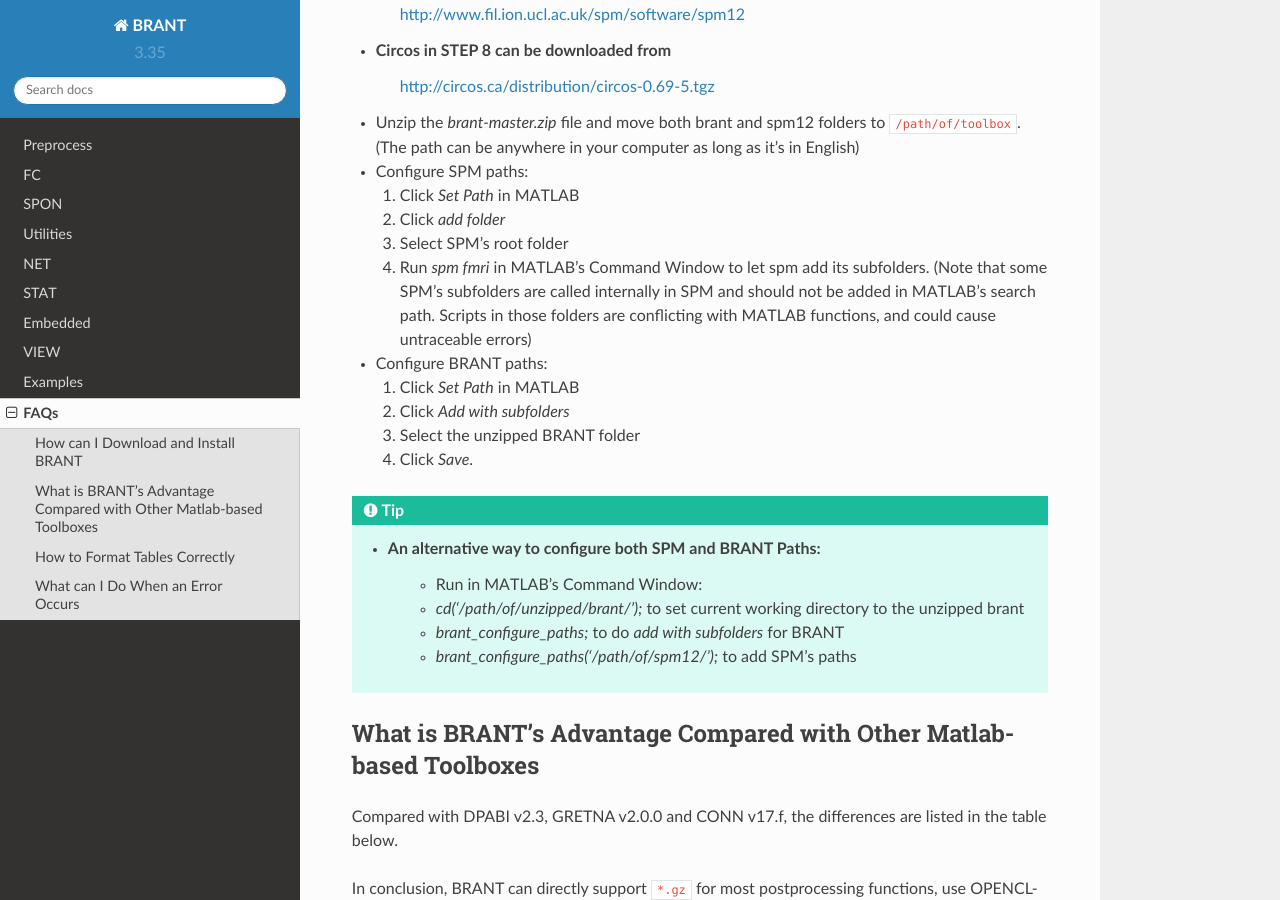
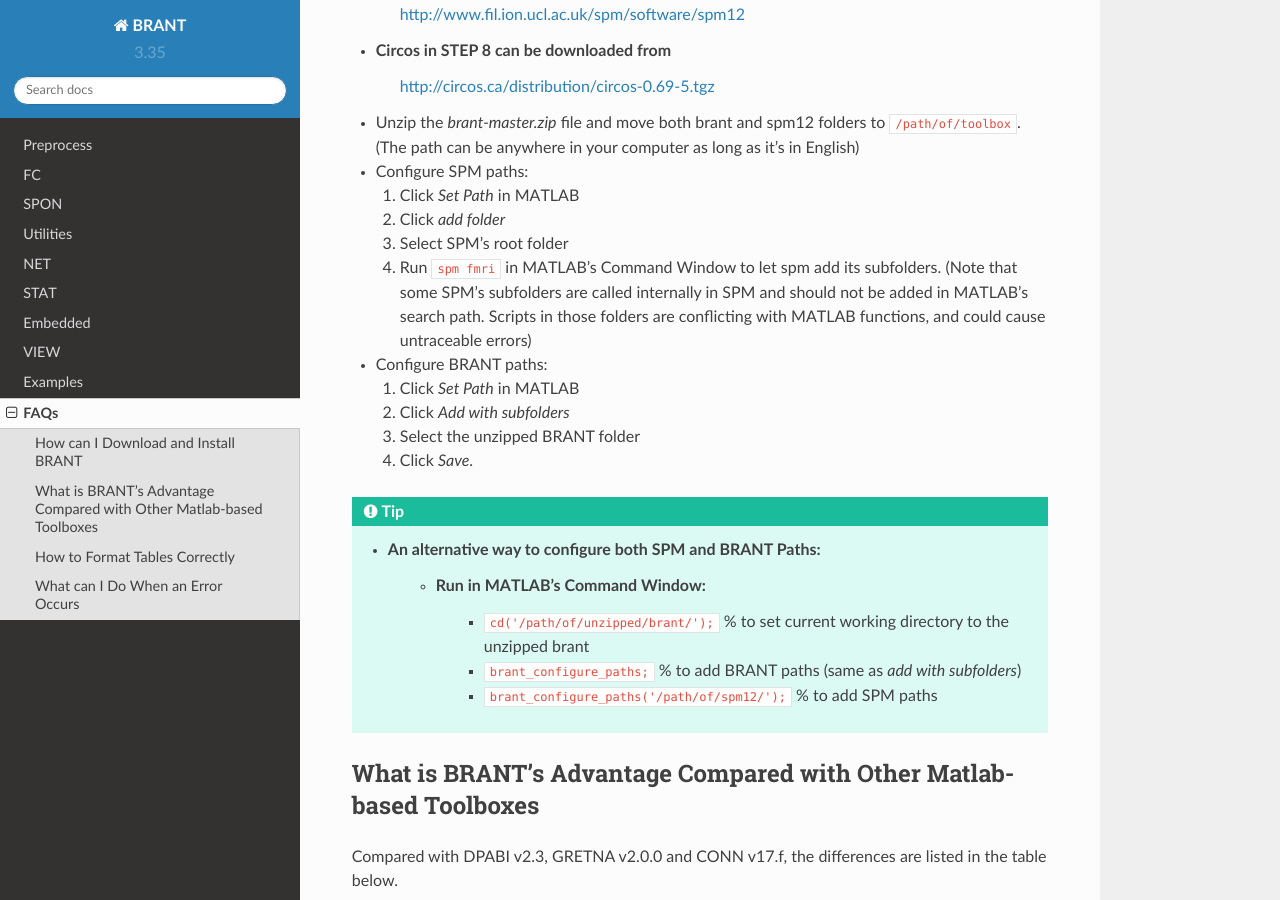
Before and after one commit to YongLiuLab/brant, a Sphinx documentation site: the page built from source/FAQs.txt, in a window 1280 px wide and 900 px high, scrolled down 321 px. Built offline with Sphinx 7.4.7 and the Read the Docs theme 2.0.0, drawn with Linux system fonts in a browser that asks for light colours; pages that are not in the unit, such as notebooks, are missing from menus.

Commit message:
Update FAQs.txt

```diff
--- a/source/FAQs.txt
+++ b/source/FAQs.txt
@@ -12,6 +12,7 @@
     http://circos.ca/distribution/circos-0.69-5.tgz
 
 * Unzip the *brant-master.zip* file and move both brant and spm12 folders to :file:`/path/of/toolbox`. (The path can be anywhere in your computer as long as it's in English)
+
 * Configure SPM paths:
 
   1. Click *Set Path* in MATLAB
@@ -20,7 +21,7 @@
 
   3. Select SPM's root folder
 
-  4. Run *spm fmri* in MATLAB's Command Window to let spm add its subfolders. (Note that some SPM's subfolders are called internally in SPM and should not be added in MATLAB's search path. Scripts in those folders are conflicting with MATLAB functions, and could cause untraceable errors)
+  4. Run ``spm fmri`` in MATLAB's Command Window to let spm add its subfolders. (Note that some SPM's subfolders are called internally in SPM and should not be added in MATLAB's search path. Scripts in those folders are conflicting with MATLAB functions, and could cause untraceable errors)
 
 * Configure BRANT paths:
 
@@ -35,9 +36,9 @@
 .. tip::
         * An alternative way to configure both SPM and BRANT Paths:
 	    * Run in MATLAB's Command Window:
-	    * *cd('/path/of/unzipped/brant/');* to set current working directory to the unzipped brant
-	    * *brant_configure_paths;* to do *add with subfolders* for BRANT
-	    * *brant_configure_paths('/path/of/spm12/');* to add SPM's paths
+	        * ``cd('/path/of/unzipped/brant/');`` % to set current working directory to the unzipped brant
+	        * ``brant_configure_paths;`` % to add BRANT paths (same as *add with subfolders*)
+	        * ``brant_configure_paths('/path/of/spm12/');`` % to add SPM paths
 
 
 What is BRANT's Advantage Compared with Other Matlab-based Toolboxes
```
